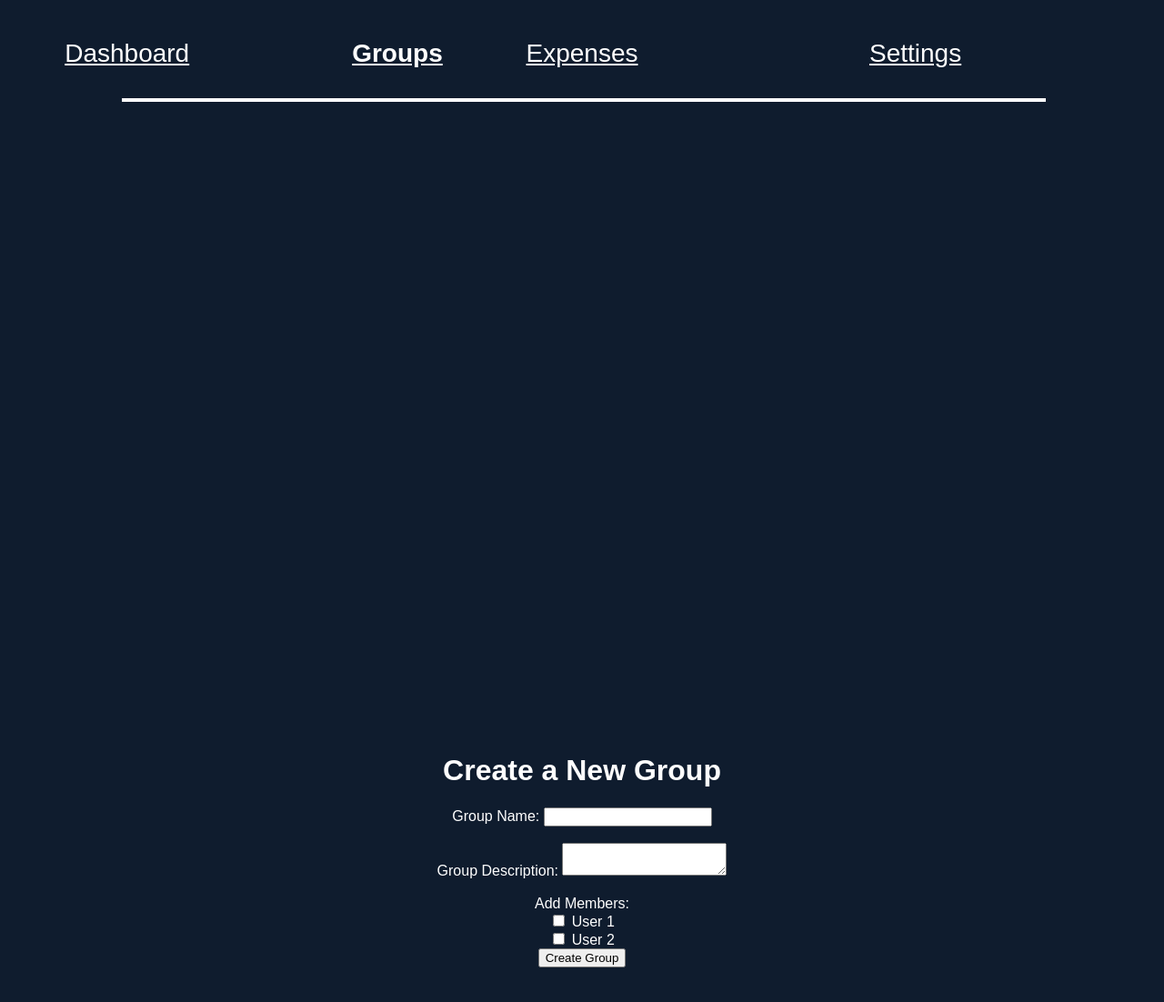
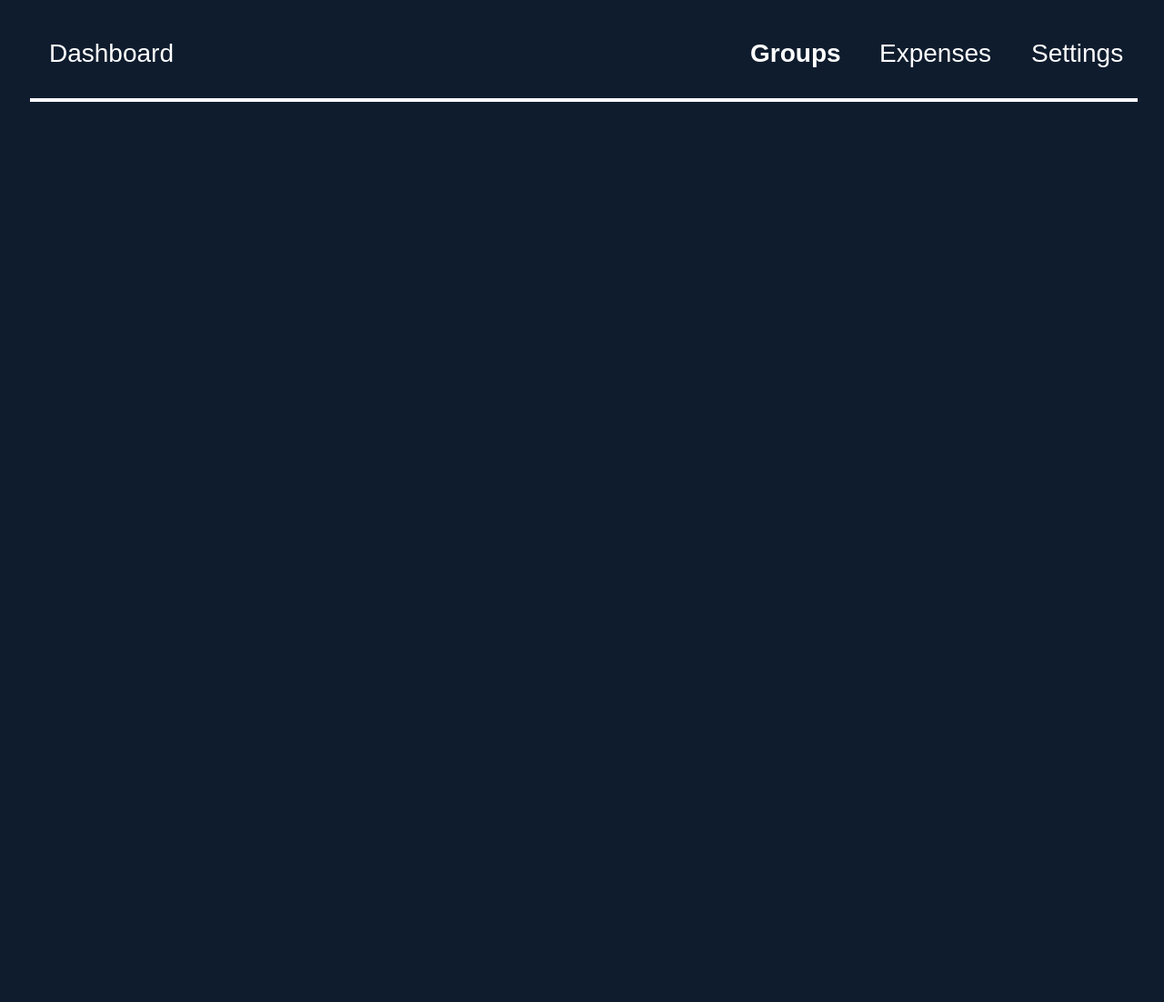
Before and after one commit to PranavGhosh19/Specialisation_Project, a plain HTML site: page groupcreation.html in a window 1280 px wide. Shown: the top 1102 px of the page at 91% size. Before the commit the page ends 1072 px from the top, so only its background shows below. Drawn offline with Linux system fonts and the light colour scheme.

Commit message:
Update groupcreation.html

```diff
--- a/groupcreation.html
+++ b/groupcreation.html
@@ -5,7 +5,7 @@
     <meta name="viewport" content="width=device-width, initial-scale=1.0">
     <title>Group Creation</title>
     <style>
-      body {
+        body {
             text-align: center;
             font-family: sans-serif;
             background-color: #0F1C2E;
@@ -13,8 +13,8 @@
         }
 
         .container {
-            max-width: 100%;
-            height: 100vh;
+            width: 1280px;
+            height: 1703px;
             position: relative;
             background: #0F1C2E;
         }
@@ -27,71 +27,69 @@
             font-family: 'Poppins', sans-serif;
             font-weight: 400;
             white-space: nowrap;
-            cursor: pointer;
+            cursor: pointer
         }
 
         .dashboard {
-            left: 5%;
+            left: 46px;
             top: 35px;
             font-weight: 100;
         }
 
         .groups {
-            left: 30%;
+            left: 817px;
             top: 35px;
             font-weight: 900;
         }
 
         .expenses {
-            left: 50%;
+            left: 959px;
             top: 35px;
             font-weight: 100;
-            transform: translateX(-50%);
         }
 
         .settings {
-            left: 75%;
+            left: 1126px;
             top: 35px;
             font-weight: 100;
         }
 
         .horizontal-line {
             position: absolute;
-            width: 80%;
+            width: 1214px;
             height: 0;
-            left: 10%;
+            left: 25px;
             top: 91.5px;
             border: 2.5px solid white;
         }
     </style>
 </head>
 <body>
-  <div class="container">
-        <a class="nav-link dashboard" href="index.html">Dashboard</a>
-        <a class="nav-link groups" href="groups.html">Groups</a>
-        <a class="nav-link expenses" href="addanexpense.html">Expenses</a>
-        <a class="nav-link settings" href="settings.html">Settings</a>
+    <div class="container">
+        <div class="nav-link dashboard" onclick="openDashboardPage()">Dashboard</div>
+        <div class="nav-link groups" onclick="openGroupPage()">Groups</div>
+        <div class="nav-link expenses" onclick="openExpensesPage()">Expenses</div>
+        <div class="nav-link settings" onclick="openSettingPage()">Settings</div>
         <hr class="horizontal-line">
     </div>
-    <h1>Create a New Group</h1>
 
-    <form id="group-form">
-        <label for="group-name">Group Name:</label>
-        <input type="text" id="group-name" name="group-name" required><br><br>
-
-        <label for="group-description">Group Description:</label>
-        <textarea id="group-description" name="group-description"></textarea><br><br>
-
-        <label for="members">Add Members:</label><br>
-        <input type="checkbox" id="member-1" name="member-1" value="User 1">
-        <label for="member-1">User 1</label><br>
-
-        <input type="checkbox" id="member-2" name="member-2" value="User 2">
-        <label for="member-2">User 2</label><br>
-
-        <!-- Add more members as needed -->
-
-        <button type="submit">Create Group</button>
-    </form>
+    <script>
+        function openDashboardPage() {
+            // Redirect to the expenses page when Expenses is clicked
+            window.location.href = 'homescreen.html'; // Change to the actual page URL
+        }
+        function openGroupPage() {
+            // Redirect to the expenses page when Expenses is clicked
+            window.location.href = 'groupcreation.html'; // Change to the actual page URL
+        }
+        function openExpensesPage() {
+            // Redirect to the expenses page when Expenses is clicked
+            window.location.href = 'addanexpense.html'; // Change to the actual page URL
+        }
+        function openSettingsPage() {
+            // Redirect to the expenses page when Expenses is clicked
+            window.location.href = 'settings.html'; // Change to the actual page URL
+        }
+    </script>
 </body>
 </html>
```
